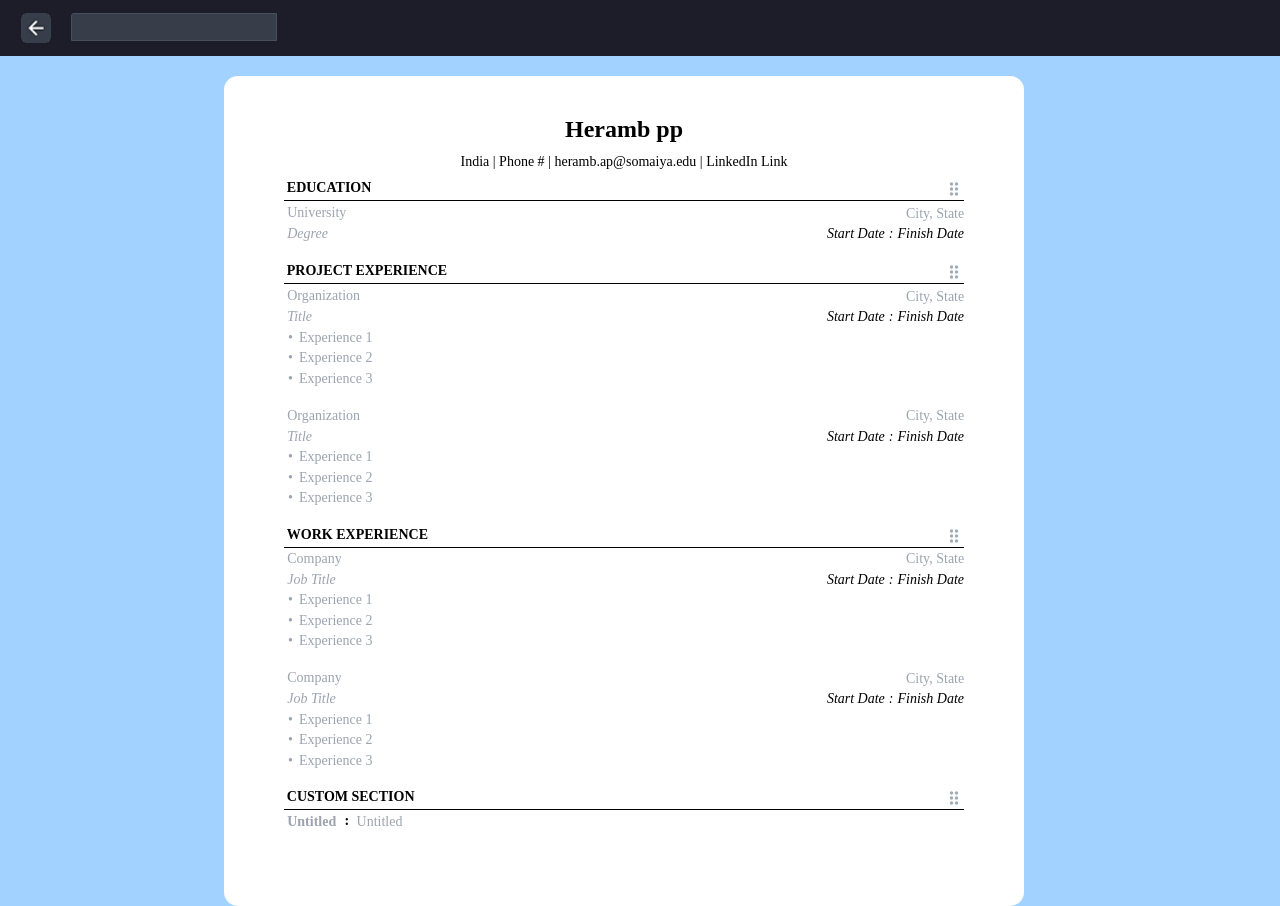
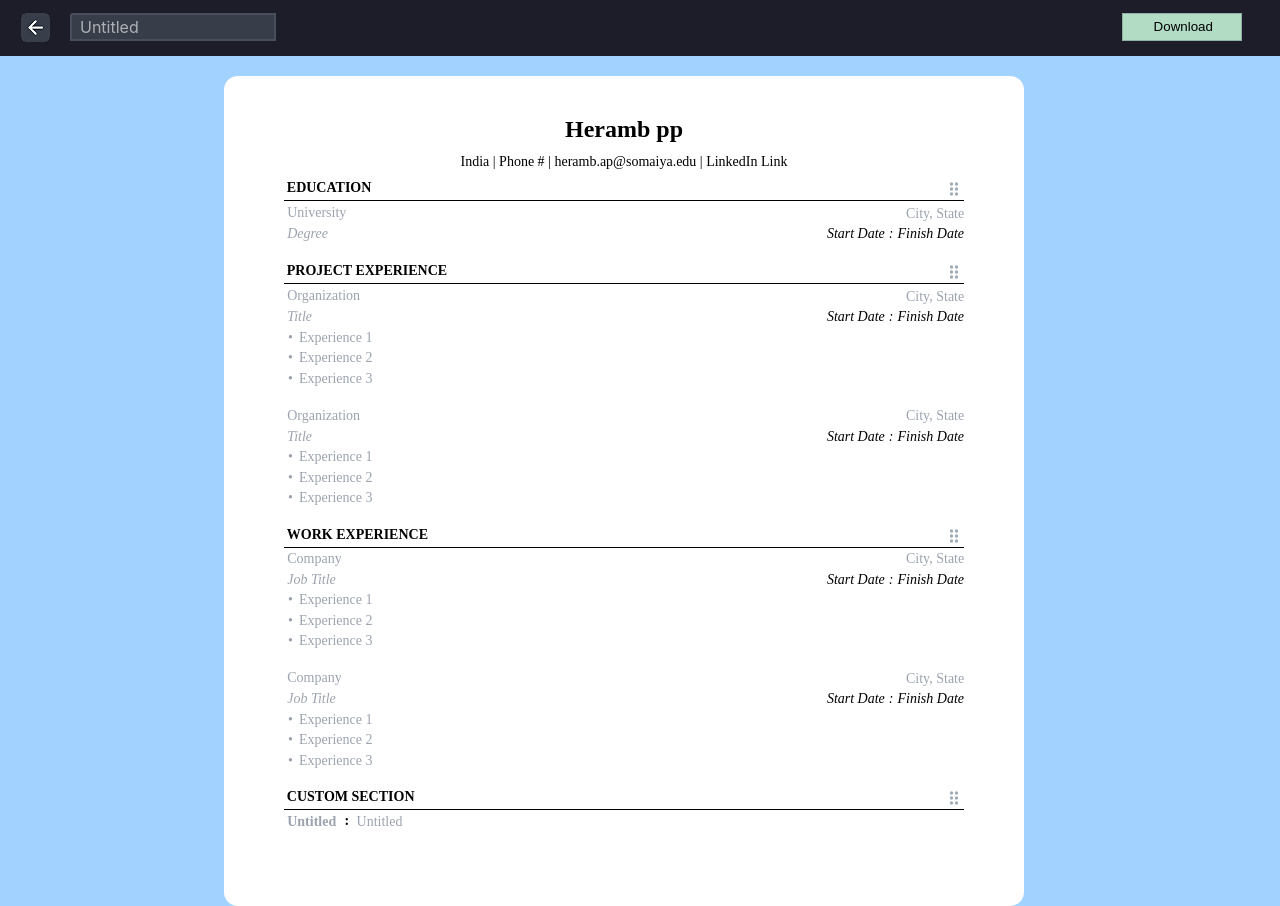
Before and after one commit to aarushsaboo/resume-frontend, a React (Create React App) app: page / in a window 1280 px wide. Built offline with nearby package versions, Linux system fonts and the light colour scheme; the HTML template or start-up script is replaced by a standard one.

Commit message:
done the navbar as of now.

```diff
--- a/src/components/Navbar/Navbar.js
+++ b/src/components/Navbar/Navbar.js
@@ -1,11 +1,26 @@
 import styles from './Navbar.module.css';
 import backarrow from "../../assets/back_arrow.png"
+import { useNavigate } from "react-router-dom"
 
-const Navbar = () => {
+
+const Navbar = ({ exportToPDF, fileName, setFileName }) => {
+     const navigate = useNavigate()
   return (
     <div className={styles.navbar}>
-          <img src={backarrow} className={styles.backArrow}></img>
-          <input type="text" className={styles.fileName}></input>
+      <button className={styles.backArrowContainer} onClick={() => navigate('/home')}>
+        <img src={backarrow} className={styles.backArrow}></img>
+      </button>
+      <input
+        type="text"
+        className={styles.fileName}
+        value={fileName}
+        onChange={(e) => setFileName(e.target.value)}
+      ></input>
+
+      {/* PDF Export Button */}
+      <button onClick={exportToPDF} className={styles.exportButton}>
+        Download
+      </button>
     </div>
   )
 };
--- a/src/components/Navbar/Navbar.module.css
+++ b/src/components/Navbar/Navbar.module.css
@@ -7,6 +7,12 @@
 
 }
 /* back arrow */
+.backArrowContainer{
+    padding: 0;
+    margin: 0;
+    background: none;
+    border: none;
+}
 .backArrow{
     padding: 13px 20px 13px 21px;
 }
@@ -14,15 +20,33 @@
 /* file name */
 .fileName{
     border-radius: 3px 0px 0px 0px;
-border: 1px solid #484E5C;
+border: 2px solid #484E5C;
 background: #373D49;
 width: 206px;
 height: 28px;
 flex-shrink: 0;
 margin-top: 13px;
-color: white;
 padding: 5px 0px 5px 8px;
 /* min-width: 206px;
 max-width: 400px; */
 /* flex-grow: 1; */
+color: #ADB1B5;
+font-family: Inter;
+font-size: 16px;
+font-style: normal;
+font-weight: 400;
+line-height: normal;
 }
+
+/* export button */
+.exportButton{
+    width: 120px;
+height: 28px;
+flex-shrink: 0;
+border: 1px solid #92AFA5;
+background: #B2DCC4;
+padding: 5px 33px 7px 31px;
+margin-top: 13px;
+position: absolute;
+right: 3%;
+}
--- a/src/pages/ResumeWorkspace/ResumeWorkspace.jsx
+++ b/src/pages/ResumeWorkspace/ResumeWorkspace.jsx
@@ -1,4 +1,4 @@
-import React, { useRef } from "react"
+import React, { useRef, useState } from "react"
 import html2pdf from "html2pdf.js"
 
 import styles from "./ResumeWorkspace.module.css"
@@ -13,13 +13,14 @@ import Navbar from "../../components/Navbar/Navbar"
 
 const ResumeWorkspace = () => {
   const resumeRef = useRef(null)
+  const [fileName, setFileName] = useState("Untitled")
 
   const exportToPDF = () => {
     const element = resumeRef.current
 
     const opt = {
       margin: [10, 10, 10, 10],
-      filename: "resume.pdf",
+      filename: fileName,
       image: { type: "jpeg", quality: 0.98 },
       html2canvas: {
         scale: 2,
@@ -38,12 +39,8 @@ const ResumeWorkspace = () => {
 
   return (
     <div className={styles.body}>
-      <Navbar />
+      <Navbar exportToPDF={exportToPDF} fileName={fileName} setFileName={setFileName} />
     <div className={styles.resumeWorkspace}>
-      {/* PDF Export Button */}
-      {/* <button onClick={exportToPDF} className={styles.exportButton}>
-        Export to PDF
-      </button> */}
 
       {/* Resume Content */}
       <div
```
